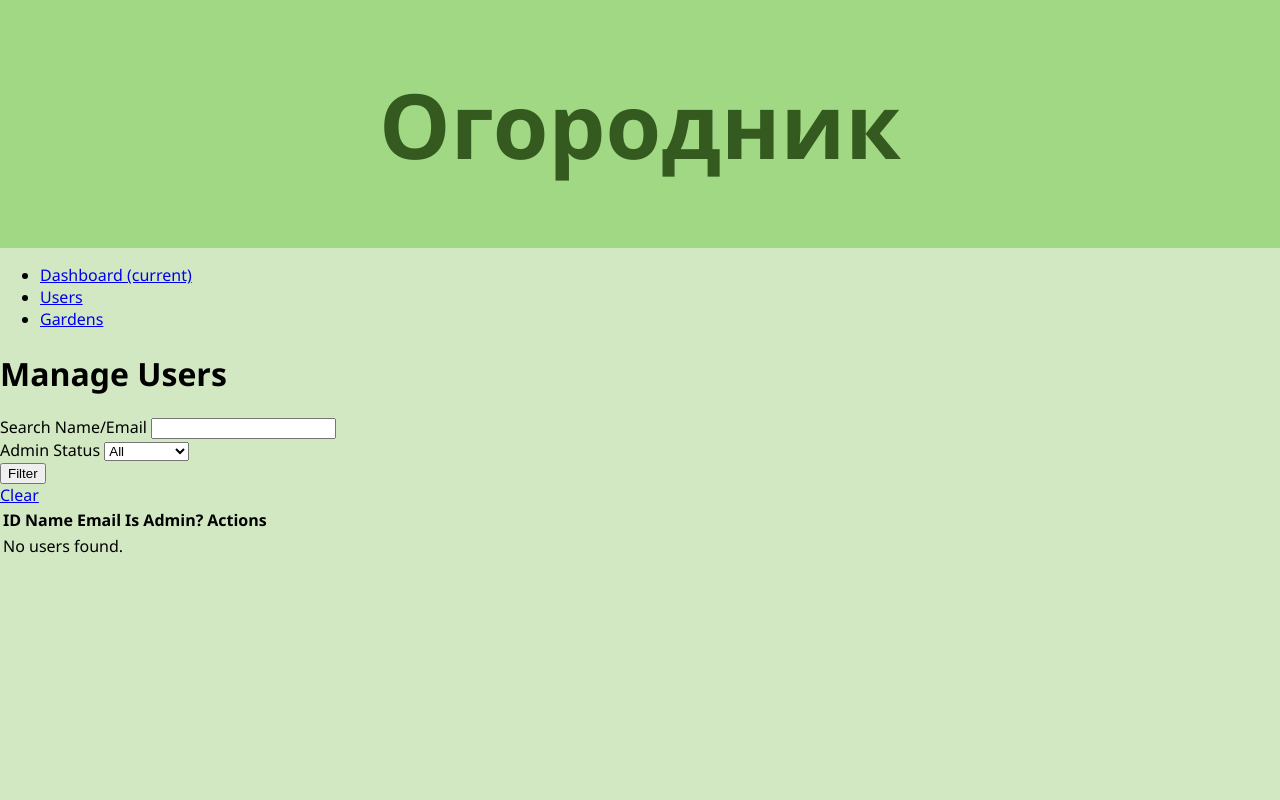
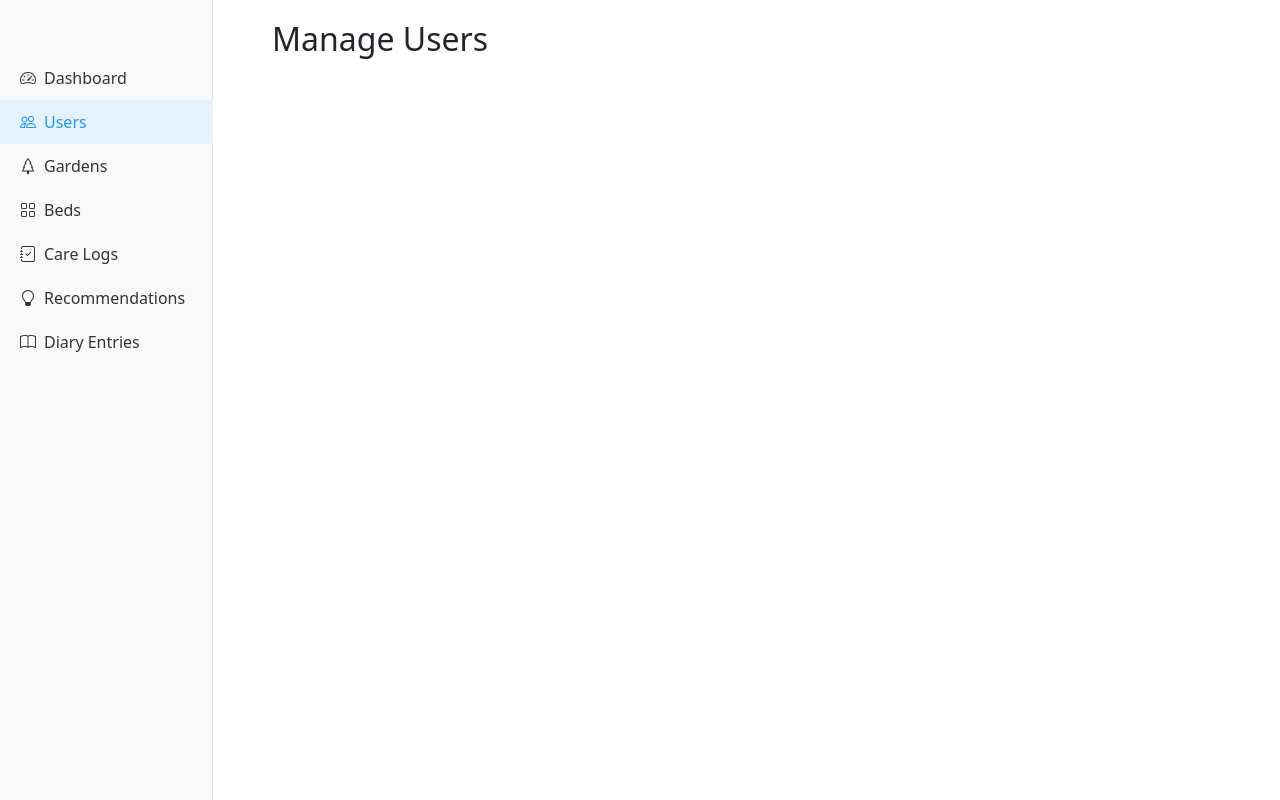
Before and after one commit to moevm/nosql1h25-garden, a Flask app: page /admin/users in a window 1280 px wide. Run offline with Flask 3, Linux system fonts and the light colour scheme; the visitor is signed in with stand-in values (Sample User, id 1); data that the repository does not hold is empty; some libraries are stand-ins or nearby versions.

Commit message:
admin layout template

```diff
--- a/app/templates/admin/admin_layout.html
+++ b/app/templates/admin/admin_layout.html
@@ -1,39 +1,79 @@
-{% extends "base.html" %}
-
-{% block title %}{{ title }} - Admin Panel{% endblock %}
-
-{% block content %}
-<div class="container-fluid">
-    <div class="row">
-        <nav class="col-md-2 d-none d-md-block bg-light sidebar">
+<!DOCTYPE html>
+<html lang="en">
+<head>
+    <meta charset="UTF-8">
+    <meta name="viewport" content="width=device-width, initial-scale=1.0">
+    <title>{{ title }} - Garden Admin</title>
+    <!-- Bootstrap CSS -->
+    <link href="https://cdn.jsdelivr.net/npm/bootstrap@5.3.0/dist/css/bootstrap.min.css" rel="stylesheet">
+    <!-- Bootstrap Icons -->
+    <link href="https://cdn.jsdelivr.net/npm/bootstrap-icons@1.7.2/font/bootstrap-icons.css" rel="stylesheet">
+    <!-- Custom Admin CSS -->
+    <link href="{{ url_for('static', filename='css/admin.css') }}" rel="stylesheet">
+</head>
+<body>
+    <nav class="sidebar col-md-3 col-lg-2 d-md-block">
         <div class="sidebar-sticky">
             <ul class="nav flex-column">
                 <li class="nav-item">
-                        <a class="nav-link active" href="{{ url_for('admin_bp.admin_dashboard') }}">
-                            Dashboard <span class="sr-only">(current)</span>
+                    <a class="nav-link {{ 'active' if request.endpoint == 'admin_bp.admin_dashboard' }}" href="{{ url_for('admin_bp.admin_dashboard') }}">
+                        <i class="bi bi-speedometer2 me-2"></i>Dashboard
                     </a>
                 </li>
                 <li class="nav-item">
-                        <a class="nav-link" href="{{ url_for('admin_bp.admin_view_users') }}">
-                            Users
+                    <a class="nav-link {{ 'active' if request.endpoint == 'admin_bp.admin_view_users' }}" href="{{ url_for('admin_bp.admin_view_users') }}">
+                        <i class="bi bi-people me-2"></i>Users
                     </a>
                 </li>
                 <li class="nav-item">
-                        <a class="nav-link" href="{{ url_for('admin_bp.admin_view_gardens') }}">
-                            Gardens
+                    <a class="nav-link {{ 'active' if request.endpoint == 'admin_bp.admin_view_gardens' }}" href="{{ url_for('admin_bp.admin_view_gardens') }}">
+                        <i class="bi bi-tree me-2"></i>Gardens
                     </a>
                 </li>
-                    {# Add links to other manageable entities here #}
+                <li class="nav-item">
+                    <a class="nav-link {{ 'active' if request.endpoint == 'admin_bp.admin_view_beds' }}" href="{{ url_for('admin_bp.admin_view_beds') }}">
+                        <i class="bi bi-grid me-2"></i>Beds
+                    </a>
+                </li>
+                <li class="nav-item">
+                    <a class="nav-link {{ 'active' if request.endpoint == 'admin_bp.admin_view_care_logs' }}" href="{{ url_for('admin_bp.admin_view_care_logs') }}">
+                        <i class="bi bi-journal-check me-2"></i>Care Logs
+                    </a>
+                </li>
+                <li class="nav-item">
+                    <a class="nav-link {{ 'active' if request.endpoint == 'admin_bp.admin_view_recommendations' }}" href="{{ url_for('admin_bp.admin_view_recommendations') }}">
+                        <i class="bi bi-lightbulb me-2"></i>Recommendations
+                    </a>
+                </li>
+                <li class="nav-item">
+                    <a class="nav-link {{ 'active' if request.endpoint == 'admin_bp.admin_view_diary' }}" href="{{ url_for('admin_bp.admin_view_diary') }}">
+                        <i class="bi bi-book me-2"></i>Diary Entries
+                    </a>
+                </li>
             </ul>
         </div>
     </nav>
 
-        <main role="main" class="col-md-9 ml-sm-auto col-lg-10 px-4">
-            <div class="d-flex justify-content-between flex-wrap flex-md-nowrap align-items-center pt-3 pb-2 mb-3 border-bottom">
-                <h1 class="h2">{{ title }}</h1>
+    <main class="main-content">
+        <div class="container-fluid">
+            <h1 class="h2 mb-4">{{ title }}</h1>
+            {% with messages = get_flashed_messages(with_categories=true) %}
+                {% if messages %}
+                    {% for category, message in messages %}
+                        <div class="alert alert-{{ category }} alert-dismissible fade show" role="alert">
+                            {{ message }}
+                            <button type="button" class="btn-close" data-bs-dismiss="alert" aria-label="Close"></button>
                         </div>
-            {% block admin_content %}{% endblock %}
+                    {% endfor %}
+                {% endif %}
+            {% endwith %}
+            {% block content %}{% endblock %}
+        </div>
     </main>
-    </div>
-</div>
-{% endblock %}
+
+    <!-- Bootstrap Bundle with Popper -->
+    <script src="https://cdn.jsdelivr.net/npm/bootstrap@5.3.0/dist/js/bootstrap.bundle.min.js"></script>
+    <!-- Custom Admin JavaScript -->
+    <script src="{{ url_for('static', filename='scripts/admin.js') }}"></script>
+</body>
+</html>
```
Lines whose indentation alone changed are shown as unchanged.
